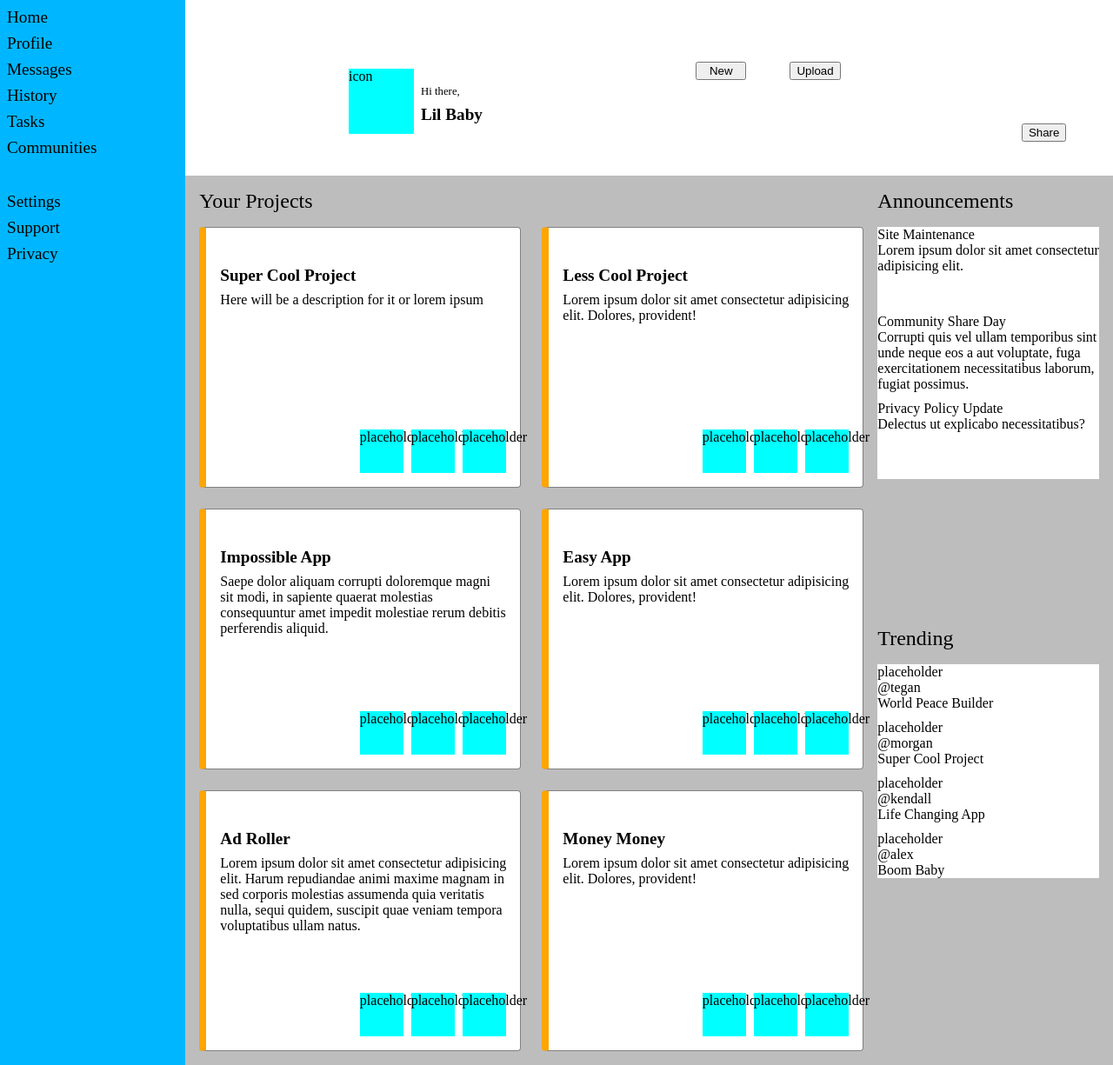
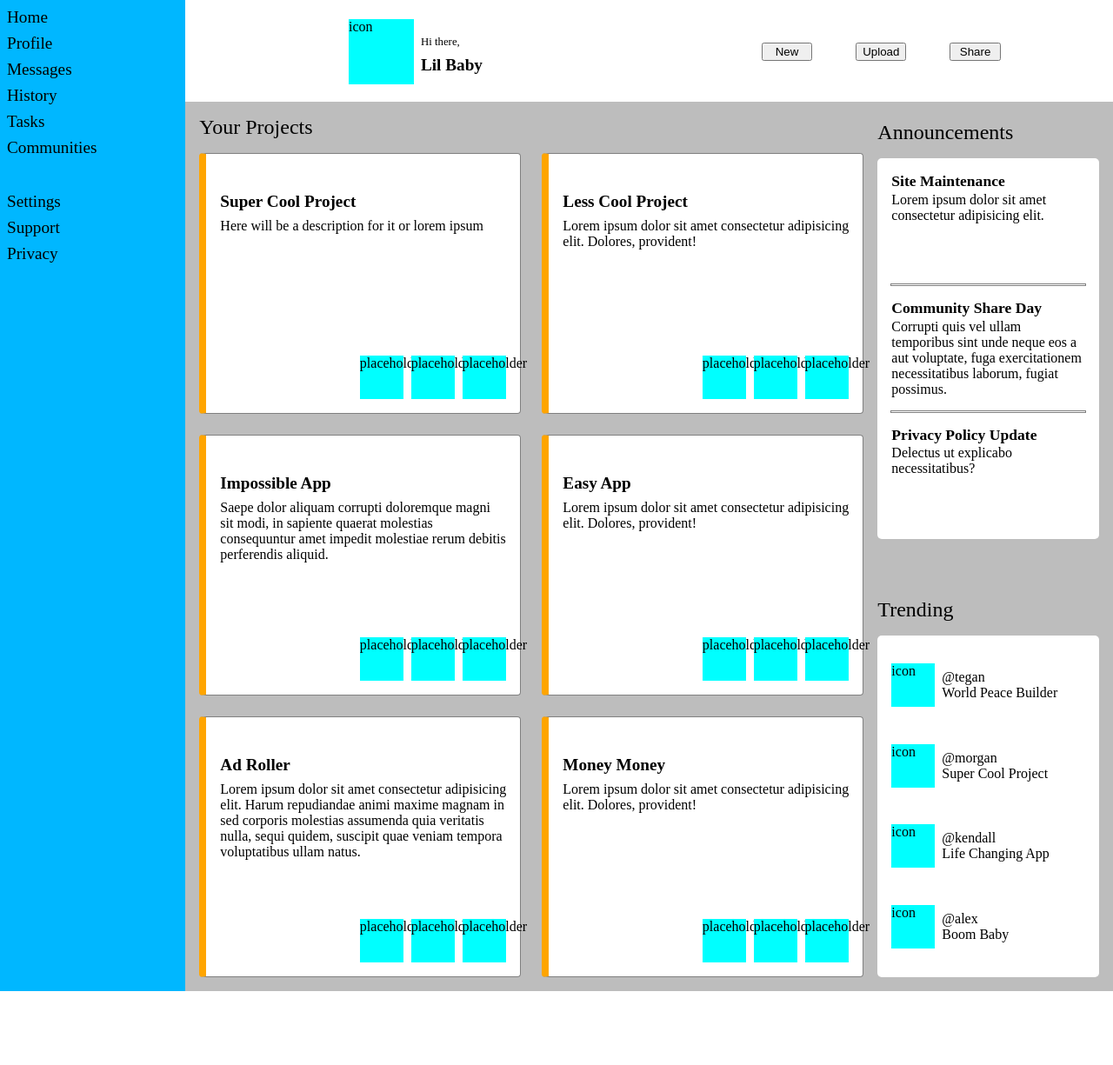
Before and after one commit to Norraynor/odin-dashboard, a plain HTML site: page index.html in a window 1280 px wide. Shown: the part 54-1279 px from the top of the page at 87% size. After the commit the page ends 1194 px from the top, so only its background shows below. Drawn offline with Linux system fonts and the light colour scheme.

Commit message:
Add style to rest of main content section

```diff
--- a/index.html
+++ b/index.html
@@ -45,7 +45,7 @@
                 <div class="create">
                     <button class="new">New</button>
                     <button class="upload">Upload</button>
-                    <button class="share">Share</button>
+                    <button class="share-header">Share</button>
                 </div>
             </div>
         </div>
@@ -116,10 +116,12 @@
                         <div class="article-title">Site Maintenance</div>
                         <div class="article-content">Lorem ipsum dolor sit amet consectetur adipisicing elit. </div>
                     </div>
+                    <div class="separator"></div>
                     <div class="articles">
                         <div class="article-title">Community Share Day</div>
                         <div class="article-content">Corrupti quis vel ullam temporibus sint unde neque eos a aut voluptate, fuga exercitationem necessitatibus laborum, fugiat possimus. </div>
                     </div>
+                    <div class="separator"></div>
                     <div class="articles">
                         <div class="article-title">Privacy Policy Update</div>
                         <div class="article-content">Delectus ut explicabo necessitatibus?</div>
@@ -130,28 +132,28 @@
                 <div class="title">Trending</div>
                 <div class="trending-container">
                     <div class="trending-user">
-                        <div class="logo">placeholder</div>
+                        <div class="icon">icon</div>
                         <div class="trendy-user">
                             <div class="handle">@tegan</div>
                             <div class="trendy-username">World Peace Builder</div>
                         </div>
                     </div>
                     <div class="trending-user">
-                        <div class="logo">placeholder</div>
+                        <div class="icon">icon</div>
                         <div class="trendy-user">
                             <div class="handle">@morgan</div>
                             <div class="trendy-username">Super Cool Project</div>
                         </div>
                     </div>
                     <div class="trending-user">
-                        <div class="logo">placeholder</div>
+                        <div class="icon">icon</div>
                         <div class="trendy-user">
                             <div class="handle">@kendall</div>
                             <div class="trendy-username">Life Changing App</div>
                         </div>
                     </div>
                     <div class="trending-user">
-                        <div class="logo">placeholder</div>
+                        <div class="icon">icon</div>
                         <div class="trendy-user">
                             <div class="handle">@alex</div>
                             <div class="trendy-username">Boom Baby</div>
--- a/styles/style.css
+++ b/styles/style.css
@@ -4,7 +4,7 @@ body{
 .container{
     display: grid;
     grid-template-columns: 1fr 5fr;
-    grid-template-rows: 1fr 4fr;
+    grid-template-rows: 1fr 6fr;
 }
 
 .sidebar{
@@ -103,10 +103,13 @@ ul li{
 .projects{
     grid-column: 1 / 2;
     grid-row: 1 / 3;
+    display: grid;
+    grid-template-columns: 1fr;
+    gap: 16px;
 }
 .title{
     font-size: 1.5rem;
-    margin-bottom: 16px;
+    align-self: self-end;
 }
 .projects-container{
     display: grid;
@@ -146,12 +149,41 @@ ul li{
 .share{
     grid-area: share;
 }
+.announcements{
+    display: grid;
+    grid-template-columns: 1fr;
+    gap: 16px;
+}
 .article-container{
     display: grid;
     grid-template-columns: 1fr;
-    grid-template-rows: repeat(3,1fr);
+    grid-template-rows: 1fr .1fr 1fr .1fr 1fr;
     background-color: white;
     gap: 10px;
+    padding: 16px;
+    border-radius: 5px;
+}
+.articles{
+    display: grid;
+    grid-template-columns: 1fr;
+    grid-template-rows: 1fr 4fr;
+}
+.article-title{
+    font-size: 1.1rem;
+    font-weight: bold;
+}
+.separator{
+    border: solid 1px gray;
+    height: 1px;
+    width: 100%;
+    justify-self: center;
+    align-self: center;
+}
+.trending{
+    display: grid;
+    grid-template-columns: 1fr;
+    grid-template-rows: 1fr 5fr;
+    gap: 16px;
 }
 .trending-container{
     display: grid;
@@ -159,4 +191,23 @@ ul li{
     grid-template-rows: repeat(4,1fr);
     background-color: white;
     gap: 10px;
+    border-radius: 5px;
+    align-items: center;
+    padding:16px;
 }
+.trending-user{
+    display: grid;
+    grid-template-columns: 1fr 5fr;
+    gap: 8px;
+}
+.trendy-user{
+    display: grid;
+    grid-template-columns: 1fr;
+    grid-template-rows: 1fr 1fr;
+}
+.handle{
+    align-self: self-end;
+}
+.trendy-username{
+    align-self: self-start;
+}
```
